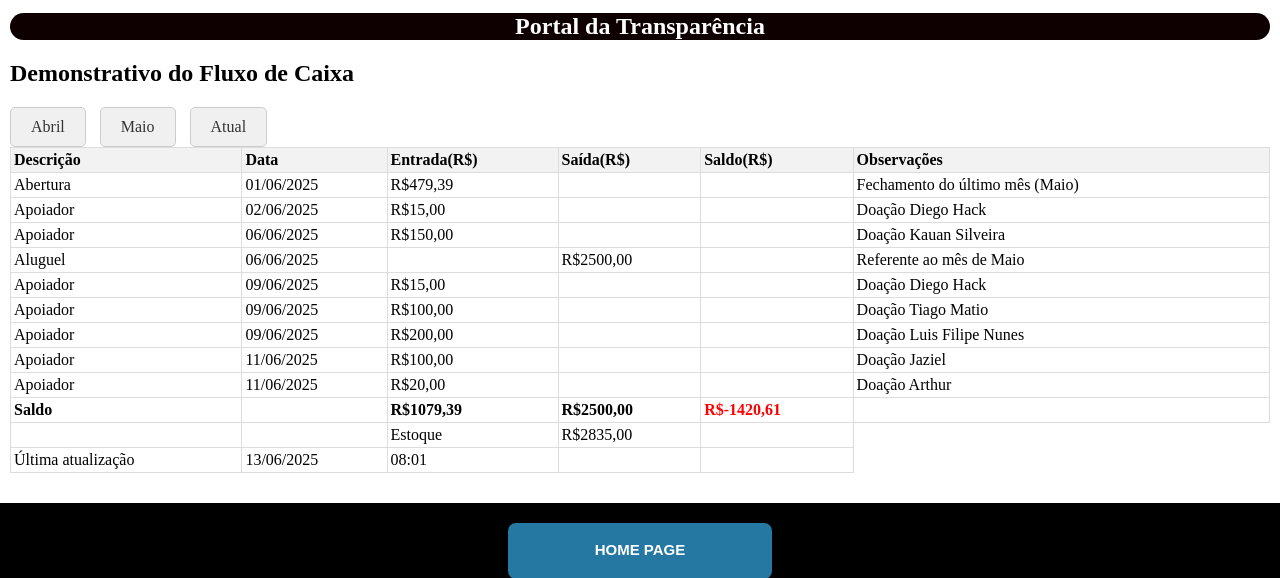
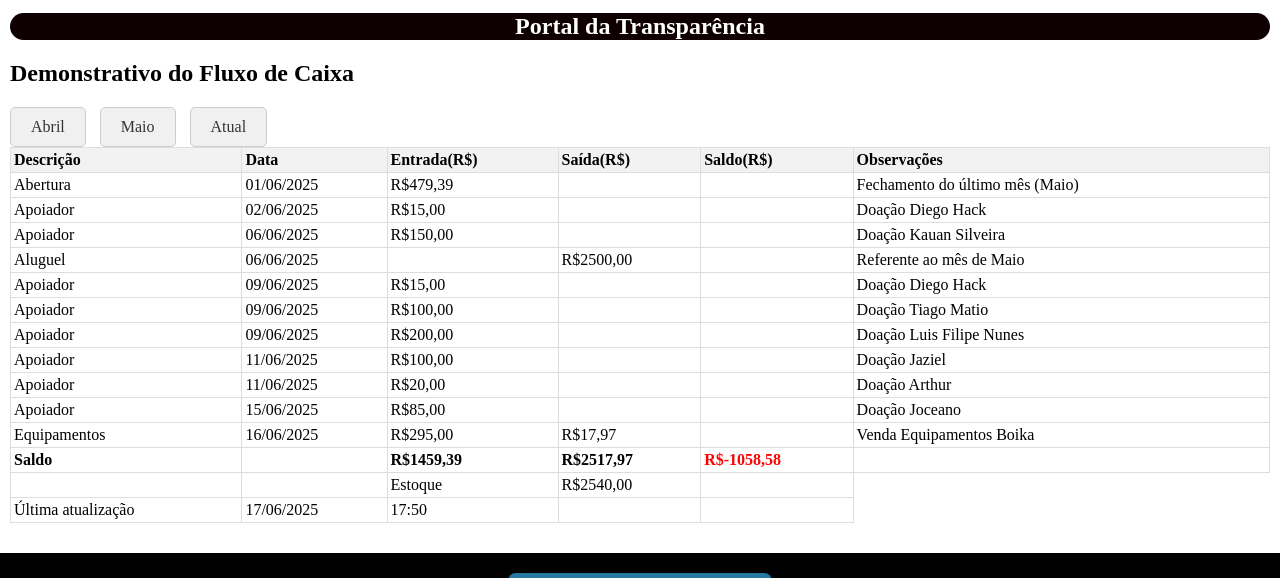
Before and after one commit to engenharia-da-luta/ong, a website built with Parcel: page docs/portal.html in a window 1280 px wide. Shown: the part 162-740 px from the top of the page. Built offline with nearby package versions, Linux system fonts and the light colour scheme.

Commit message:
update site

```diff
--- a/docs/main.js
+++ b/docs/main.js
@@ -97,7 +97,7 @@ if (cashNegativeTotalElement) {
   cashNegativeTotalElement.textContent = cashSumNegativeFormatado;
 }
 
-const cashTotalManual = "R$-1420,61";
+const cashTotalManual = "R$-1050,58";
 
 cashTotalElements.forEach((element) => {
   element.textContent = cashTotalManual;
--- a/docs/portal.html
+++ b/docs/portal.html
@@ -816,6 +816,22 @@
               <td class="cash-flow__column"></td>
               <td class="cash-flow__column">Doação Arthur</td>
             </tr>
+            <tr>
+              <td class="cash-flow__column">Apoiador</td>
+              <td class="cash-flow__column">15/06/2025</td>
+              <td class="cash-flow__column cash--positive">R$85,00</td>
+              <td class="cash-flow__column cash--negative"></td>
+              <td class="cash-flow__column"></td>
+              <td class="cash-flow__column">Doação Joceano</td>
+            </tr>
+            <tr>
+              <td class="cash-flow__column">Equipamentos</td>
+              <td class="cash-flow__column">16/06/2025</td>
+              <td class="cash-flow__column cash--positive">R$295,00</td>
+              <td class="cash-flow__column cash--negative">R$17,97</td>
+              <td class="cash-flow__column"></td>
+              <td class="cash-flow__column">Venda Equipamentos Boika</td>
+            </tr>
             <tr class="cash-flow__saldo">
               <td class="cash-flow__column">Saldo</td>
               <td class="cash-flow__column"></td>
@@ -830,13 +846,13 @@
               <td class="cash-flow__column"></td>
               <td class="cash-flow__column"></td>
               <td class="cash-flow__column">Estoque</td>
-              <td class="cash-flow__column">R$2835,00</td>
+              <td class="cash-flow__column">R$2540,00</td>
               <td class="cash-flow__column"></td>
             </tr>
             <tr>
               <td class="cash-flow__column">Última atualização</td>
-              <td class="cash-flow__column">13/06/2025</td>
-              <td class="cash-flow__column">08:01</td>
+              <td class="cash-flow__column">17/06/2025</td>
+              <td class="cash-flow__column">17:50</td>
               <td class="cash-flow__column"></td>
               <td class="cash-flow__column"></td>
             </tr>
```
Also changed, not shown: docs/story.html (+7 -2 lines).
